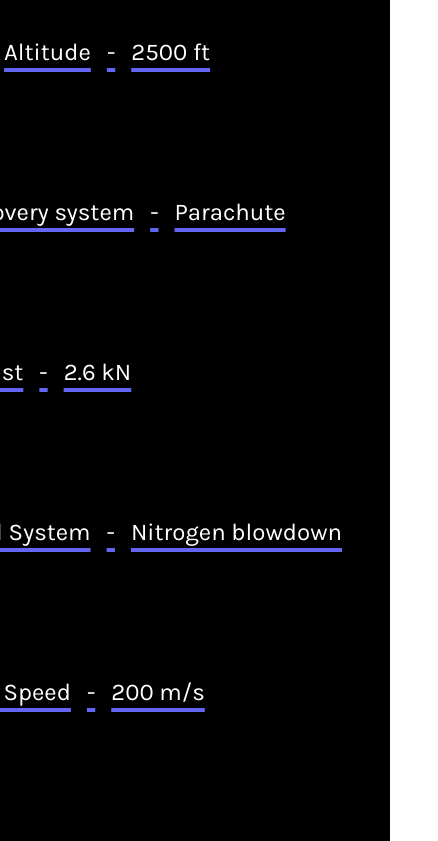
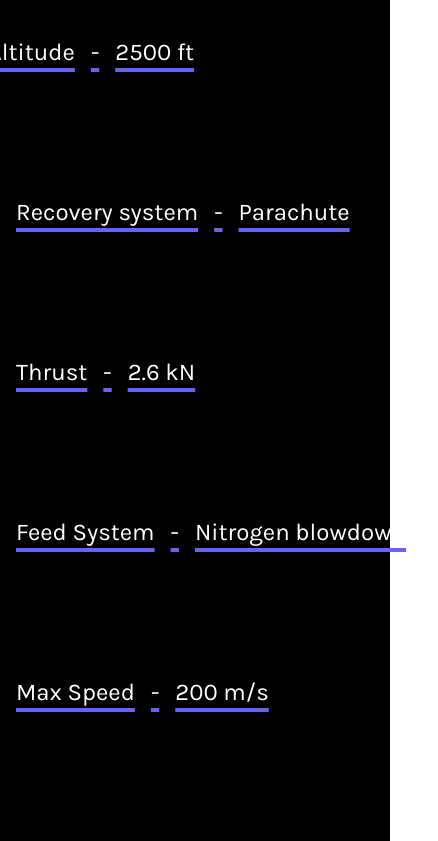
Before and after one commit to CaelusRocketry/website-2, a Next.js app: page / in a window 390 px wide. Shown: the part 2380-3221 px from the top of the page, 438 px wide, since content can reach past the window. Built offline with nearby package versions, Linux system fonts and the light colour scheme.

Commit message:
make stats look better3

```diff
--- a/pages/index.js
+++ b/pages/index.js
@@ -134,7 +134,7 @@ export default function Home() {
                         </div>
 
                         {/* RIGHT ATTRIBUTES */}
-                        <div className="pr-24">
+                        <div className="pr-24 bottom-stuff">
                             <Attribute
                                 first="Recovery system"
                                 second="Parachute"
--- a/styles/globals.css
+++ b/styles/globals.css
@@ -42,8 +42,14 @@ a {
         padding-left: 0;
         padding-right: 0;
     }
+
     .top-stuff {
+        padding-left: 0;
+        padding-right: 0;
+    }
+    .bottom-stuff {
         padding-left: 2rem;
+        padding-right: 0;
     }
     .rocket-img {
         display: none;
```
